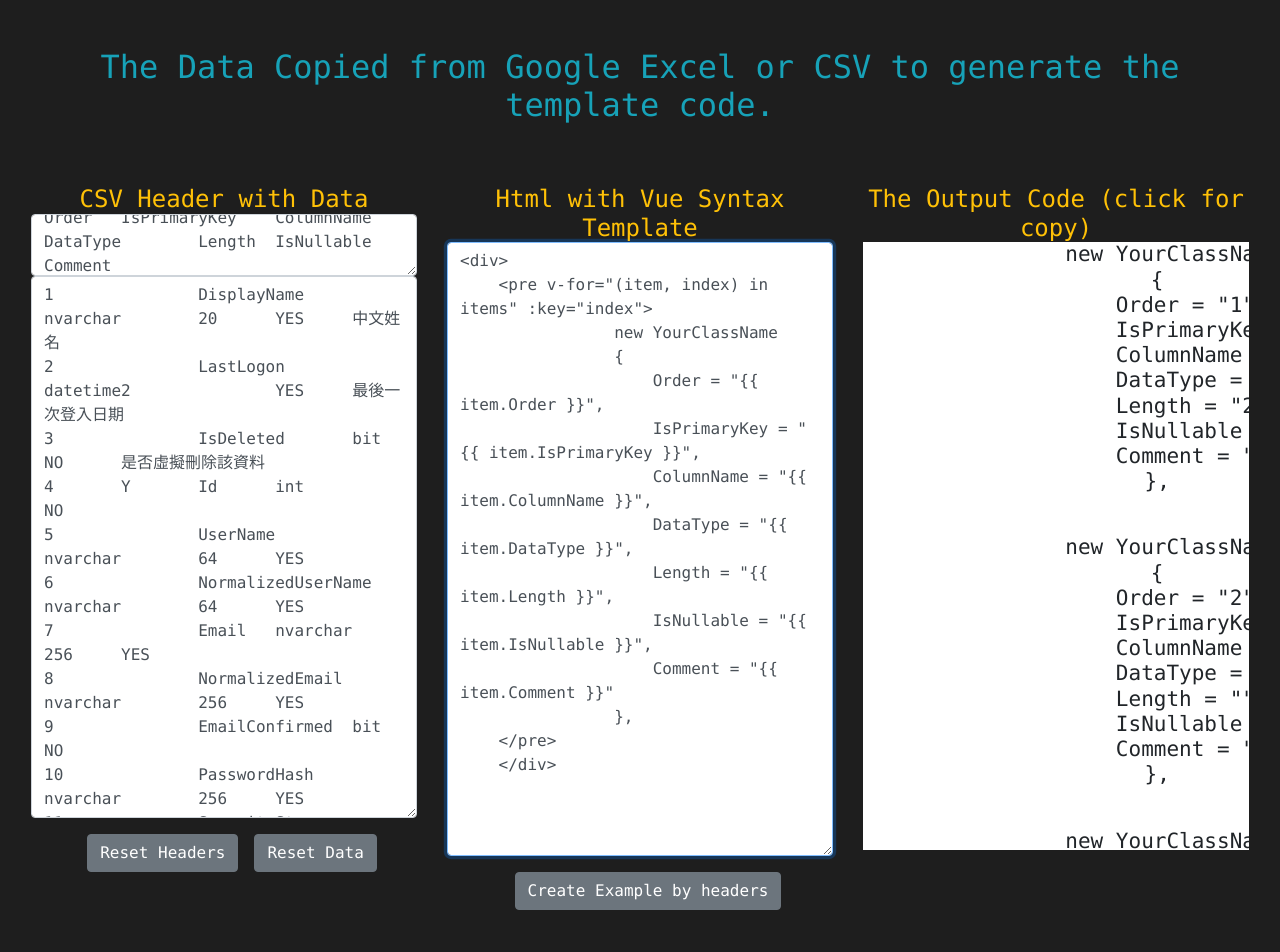
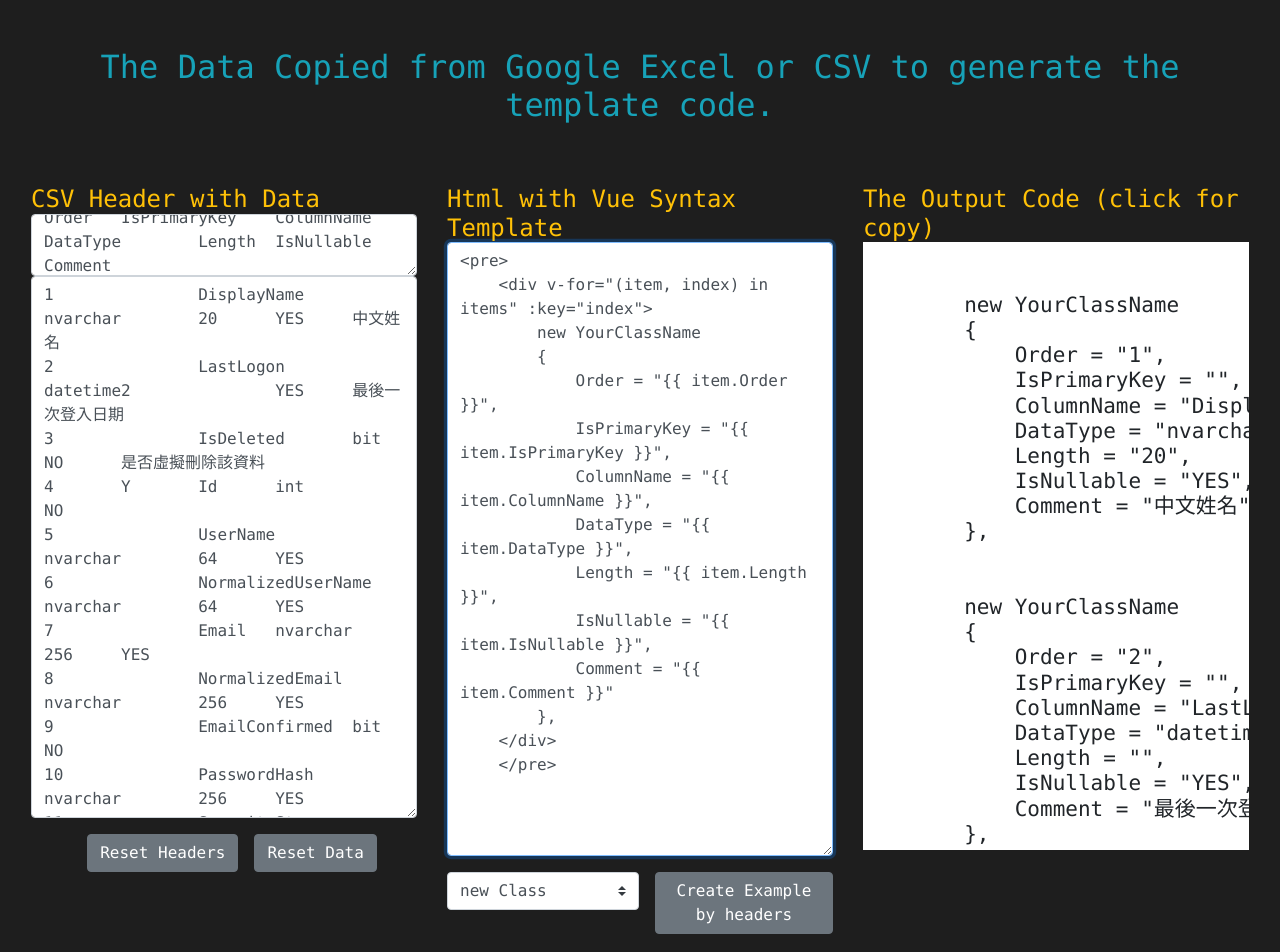
Before and after one commit to walter-la/DataTemplatePlaygoundCode, a Vue app: page / in a window 1280 px wide. Shown: the top 952 px of the page. Built offline with nearby package versions, Linux system fonts and the light colour scheme.

Commit message:
feat: createClassExample

```diff
--- a/src/App.vue
+++ b/src/App.vue
@@ -8,7 +8,7 @@
       </div>
       <b-container fluid>
 
-        <b-row class="text-warning text-center h4">
+        <b-row class="text-warning h4">
           <b-col md="4"
                  cols="12"
                  class="my-1">
@@ -44,7 +44,12 @@
                              placeholder="html with vue syntax"
                              autofocus>
             </b-form-textarea>
-            <div class="my-3 text-center">
+            <div class="d-flex justify-content-center my-3">
+              <b-select :options="examples"
+                        v-model="selectedExampleValue"
+                        @change="examplesChange"
+                        style="width:12rem">
+                        </b-select>
               <b-button type="button"
                         class="ml-3"
                         @click="createExampleByheaders">Create Example by headers</b-button>
@@ -57,7 +62,7 @@
             <span class="mb-1">The Output Code (click for copy)</span>
             <div id="output"
                  class="bg-white"
-                 style="overflow: scroll; max-height: 38rem;"
+                 style="overflow: scroll; max-height: 38rem; text-left"
                  @click="copyOuputText"
                  v-b-popover.top="'Copied to clipboard.'">
               <dynamic :template="template"
@@ -77,7 +82,12 @@
 
 <script>
 import dynamic from '@/components/dynamic.js'
-import { columnNamesExample, textExample, createExampleByColumns } from './txt'
+import {
+  columnNamesExample,
+  textExample,
+  createExampleByColumns,
+  createClassExample
+} from './txt'
 export default {
   components: {
     dynamic
@@ -86,7 +96,18 @@
     return {
       columnNameText: columnNamesExample,
       text: textExample,
-      template: '<div></div>'
+      template: '<div></div>',
+      examples: [
+        {
+          text: 'new Class',
+          value: 1
+        },
+        {
+          text: 'Class definition',
+          value: 2
+        }
+      ],
+      selectedExampleValue: 1
     }
   },
   computed: {
@@ -111,7 +132,12 @@
   },
   methods: {
     createExampleByheaders() {
-      this.template = createExampleByColumns(this.columnNames)
+      if (this.selectedExampleValue === 1) {
+        this.template = createExampleByColumns(this.columnNames)
+      } else {
+        this.template = createClassExample()
+      }
+      this.templateChange(this.template)
     },
     copyOuputText() {
       const copyText = document.getElementById('output').textContent
@@ -136,9 +162,11 @@
     },
     resetColumnNameText() {
       this.columnNameText = columnNamesExample
+      this.columnNameTextChange(this.columnNameText)
     },
     resetText() {
       this.text = textExample
+      this.textChange(this.text)
     }
   },
   created() {
--- a/src/txt/index.js
+++ b/src/txt/index.js
@@ -26,15 +26,34 @@
 
 
 function createExampleByColumns(columnNames) {
-    return `<div>
-    <pre v-for="(item, index) in items" :key="index">
-                new YourClassName
-                {
-${ columnNames.map(name => `                    ${name} = "{{ item.${name} }}"`)
+    return `<pre>
+    <div v-for="(item, index) in items" :key="index">
+        new YourClassName
+        {
+${ columnNames.map(name => `            ${name} = "{{ item.${name} }}"`)
             .join(',\r\n')}
-                },
-    </pre>
-    </div>`
+        },
+    </div>
+    </pre>`
 }
 
-export { columnNamesExample, textExample, createExampleByColumns }
+function createClassExample() {
+    return `<pre>
+
+    /// &lt;summary&gt;
+    ///
+    /// &lt;/summary&gt;
+    public partial class YourClassName
+    {
+        <div v-for="(item, index) in items" :key="index">
+        /// &lt;summary&gt;
+        ///
+        /// &lt;/summary&gt;
+        public {{ (item.DataType === 'int') ? 'int' : (item.DataType.startsWith('datetime')) ? 'DateTime' : 'string' }} {{ item.ColumnName }} { get; set; }
+        </div>
+    }
+
+    </pre>`
+}
+
+export { columnNamesExample, textExample, createExampleByColumns, createClassExample }
```
